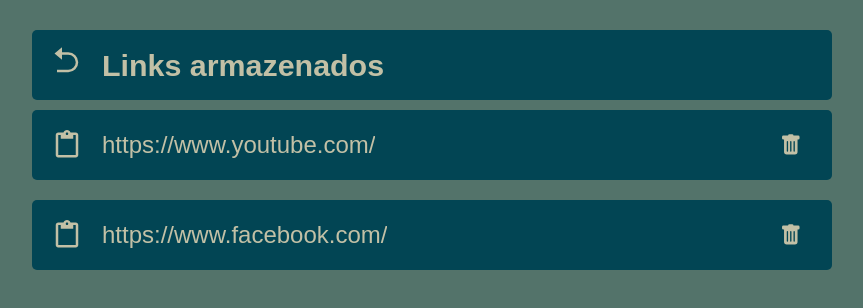
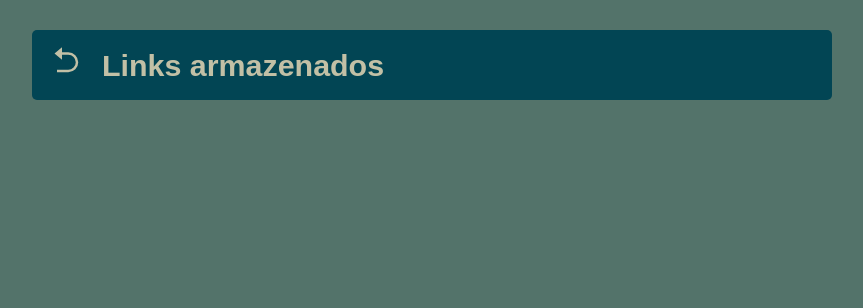
Before and after one commit to joaocorner/url-shortener, a React (Create React App) app: page /Links in a window 1280 px wide. Shown: the top 308 px of the page, without its empty margins (208-1071 px from the left). Built offline with nearby package versions, Linux system fonts and the light colour scheme.

Commit message:
mapping saved links from local storage

```diff
--- a/src/pages/Links/Links.js
+++ b/src/pages/Links/Links.js
@@ -1,3 +1,7 @@
+import { useState, useEffect } from "react";
+
+import { getLinksSave } from "../services/storeLinks";
+
 import "./Links.scss";
 import { Link } from "react-router-dom";
 
@@ -6,6 +10,22 @@
 import { MdContentPaste } from "react-icons/md";
 
 const Links = () => {
+  const [myLinks, setMyLinks] = useState([]);
+
+  useEffect(() => {
+    async function getLinks() {
+      const result = await getLinksSave("@shortLinks");
+
+      if (result.length === 0) {
+        console.log("No links stored");
+      }
+
+      setMyLinks(result);
+    }
+
+    getLinks();
+  }, []);
+
   return (
     <body className="container-links">
       <header>
@@ -14,20 +34,15 @@
         </Link>
         <h2>Links armazenados</h2>
       </header>
-      <div className="container-external">
-        <div className="container-internal">
-          <MdContentPaste className="icon" size={30} />
-          <p>https://www.youtube.com/</p>
+      {myLinks.map((link) => (
+        <div key={link.id} className="container-external">
+          <div className="container-internal">
+            <MdContentPaste className="icon" size={60} />
+            <p>{link.long_url}</p>
+          </div>
+          <BsFillTrashFill size={30} className="icon" />
         </div>
-        <BsFillTrashFill size={30} className="icon" />
-      </div>
-      <div className="container-external">
-        <div className="container-internal">
-          <MdContentPaste className="icon" size={30} />
-          <p>https://www.facebook.com/</p>
-        </div>
-        <BsFillTrashFill size={30} className="icon" />
-      </div>
+      ))}
     </body>
   );
 };
```
